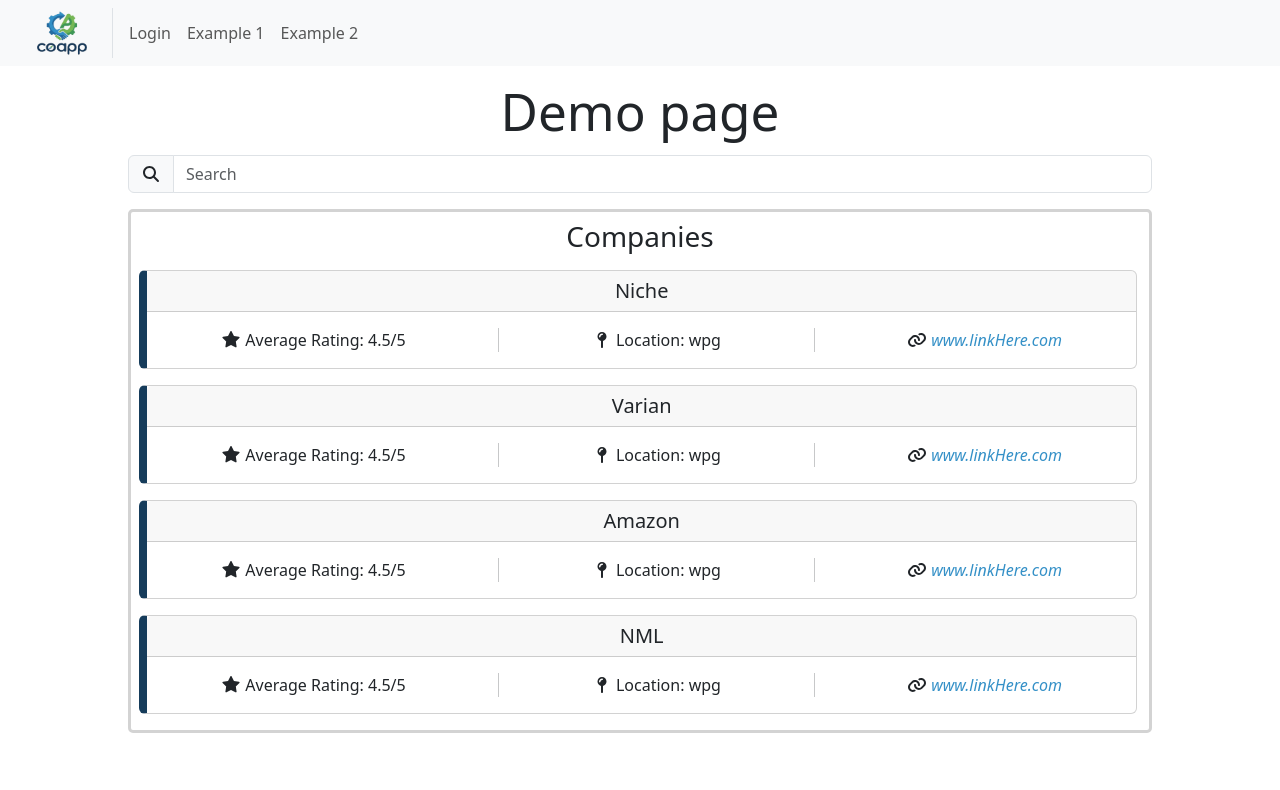
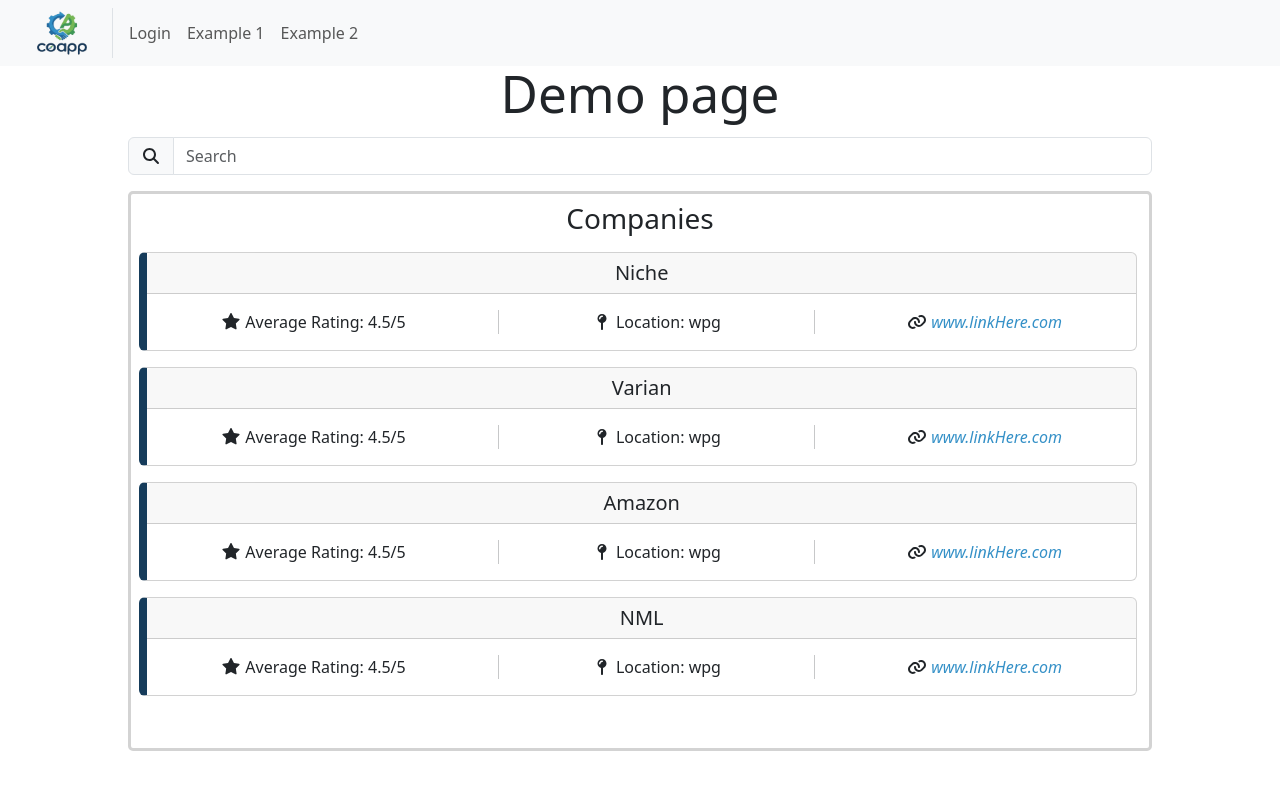
Before and after one commit to Co-App-Team/frontend, a React (Vite) app: page /demo in a window 1280 px wide. Shown: the top 790 px of the page. Built offline with nearby package versions, Linux system fonts and the light colour scheme.

Commit message:
changed height to be fixed

```diff
--- a/src/components/styling/rateMyCoop/CompaniesDisplay.module.css
+++ b/src/components/styling/rateMyCoop/CompaniesDisplay.module.css
@@ -1,5 +1,5 @@
 .companies-container {
-  max-height: 70vh;
+  height: 70vh;
   width: 80vw;
   overflow-y: auto;
   overflow-x: hidden;
```
